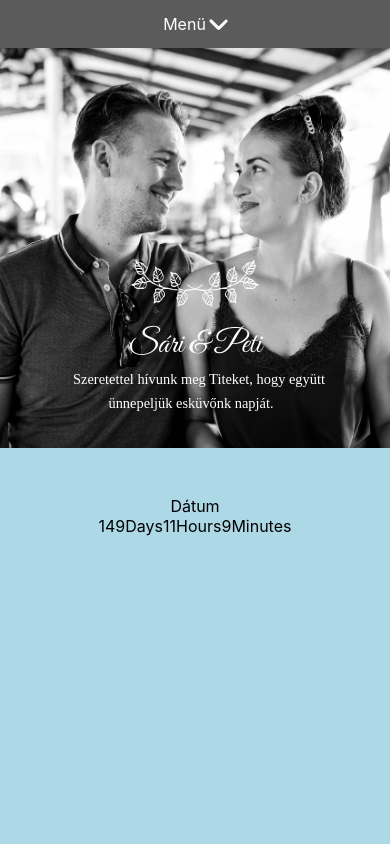
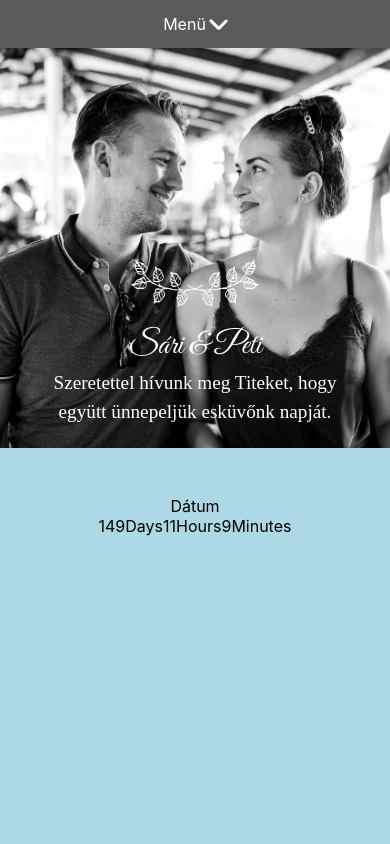
Before and after one commit to MartonCsizmazia/sari_eskuvo, a React (Create React App) app: page / in a window 390 px wide. Shown: the top 844 px of the page. Built offline with nearby package versions, Linux system fonts and the light colour scheme.

Commit message:
kezdolap styling improved.

```diff
--- a/src/App.css
+++ b/src/App.css
@@ -14,7 +14,7 @@
 
 .handwriting{
   font-family: "Great Vibes", serif;
-  font-size: 2rem;
+  font-size: 3rem;
 }
 
 .generic-text{
@@ -43,8 +43,8 @@
 
 #kezdolap-content-text{
   position: relative;
-  top: 13rem;
-  font-size: 1.2rem;
+  top: 30rem;
+  font-size: 1.5rem;
   padding: 0 2rem;
 }
 
@@ -80,13 +80,18 @@
     height: 25rem;
   }
 
+  #kezdolap-content-text{
+    top: 13rem;
+    font-size: 1.5rem;
+    padding: 0 2rem;
+  }
+
   .handwriting{
     font-size: 2rem;
   }
 
   .generic-text{
-    font-size: 0.9rem;
-    padding: 0 0.5rem;
+    font-size: 1.2rem;
   }
 
   .decor1{width: 40%;
```
